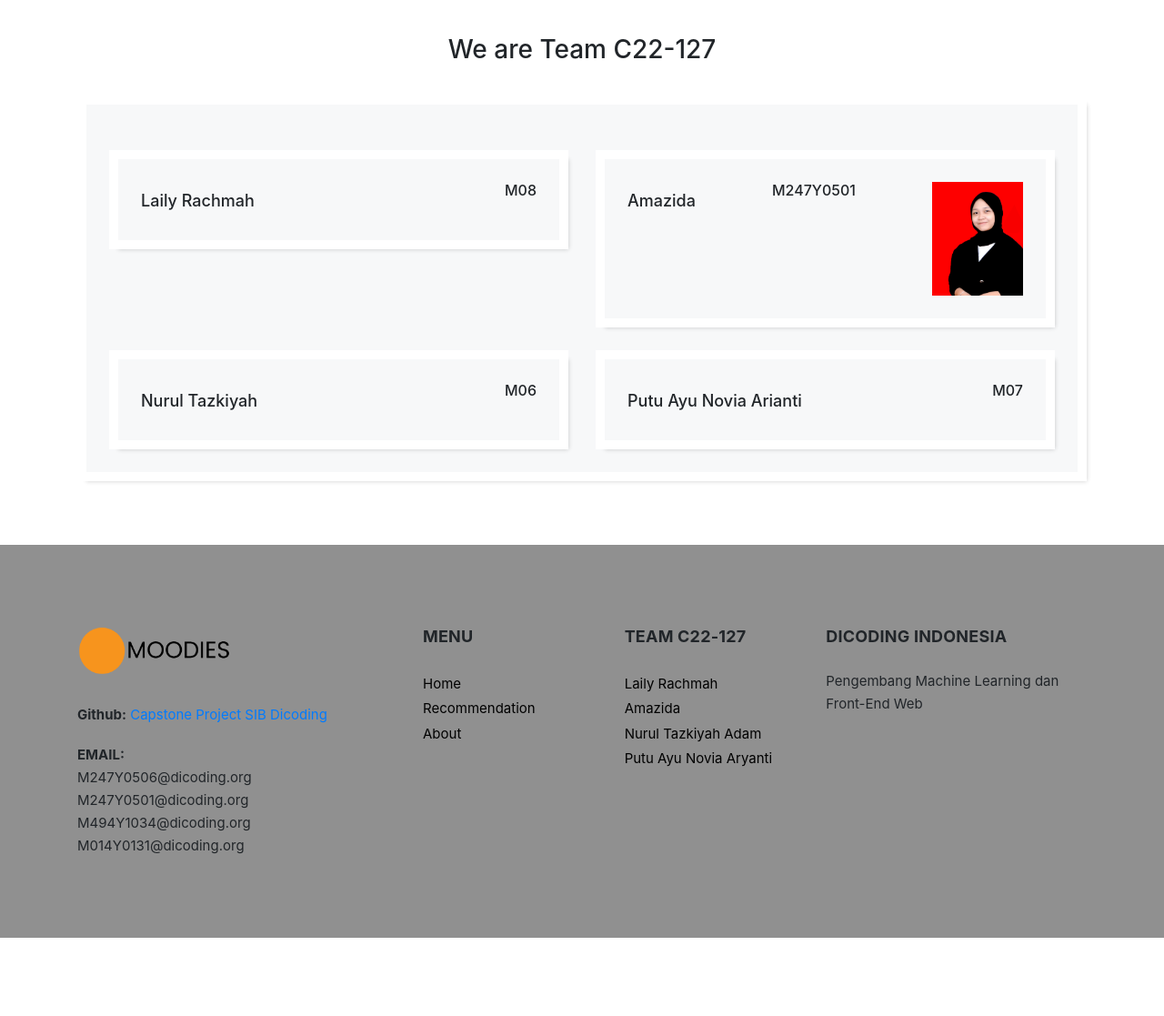
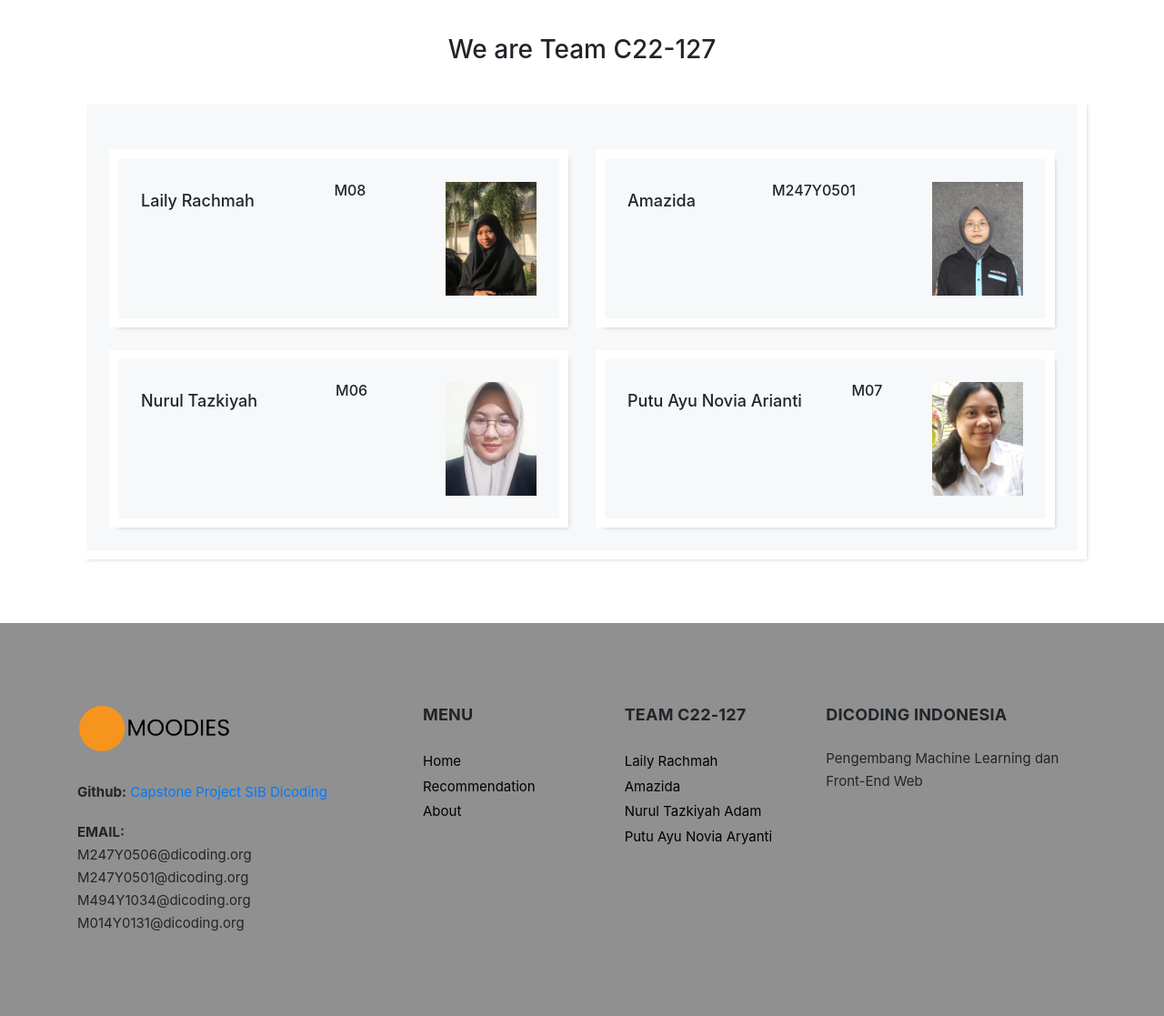
Before and after one commit to lailyrhmh/capstone-project-sib-dicoding, a Flask app: page /about in a window 1280 px wide. Shown: the part 134-1251 px from the top of the page at 91% size. Before the commit the page ends 1165 px from the top, so only its background shows below. Run offline with Flask 2, Linux system fonts and the light colour scheme; parts of the project's set-up code (start-up, migrations or seed data) failed here and were passed over.

Commit message:
Update About

```diff
--- a/templates/about.html
+++ b/templates/about.html
@@ -29,6 +29,7 @@
                      <h6>
                         M08
                      </h6>
+                     <img width="100" src="{{ url_for('static', filename='img/Laily.jpg') }}" alt="#" />
                   </div>
                </div>
             </div>
@@ -41,7 +42,7 @@
                      <h6>
                         M247Y0501
                      </h6>
-                     <img width="100" src="{{ url_for('static', filename='img/Zida.jpg') }}" alt="#" /></a>
+                     <img width="100" src="{{ url_for('static', filename='img/Zida.jpg') }}" alt="#" />
                   </div>
                </div>
             </div>
@@ -54,6 +55,7 @@
                      <h6>
                         M06
                      </h6>
+                     <img width="100" src="{{ url_for('static', filename='img/Kiyah.jpg') }}" alt="#" />
                   </div>
                </div>
             </div>
@@ -66,6 +68,7 @@
                       <h6>
                          M07
                       </h6>
+                      <img width="100" src="{{ url_for('static', filename='img/Novi.jpg') }}" alt="#" />
                    </div>
                 </div>
              </div>
```
Also changed, not shown: static/img/Kiyah.jpg (added), static/img/Laily.jpg (added), static/img/Novi.jpg (added), static/img/Zida.jpg.
